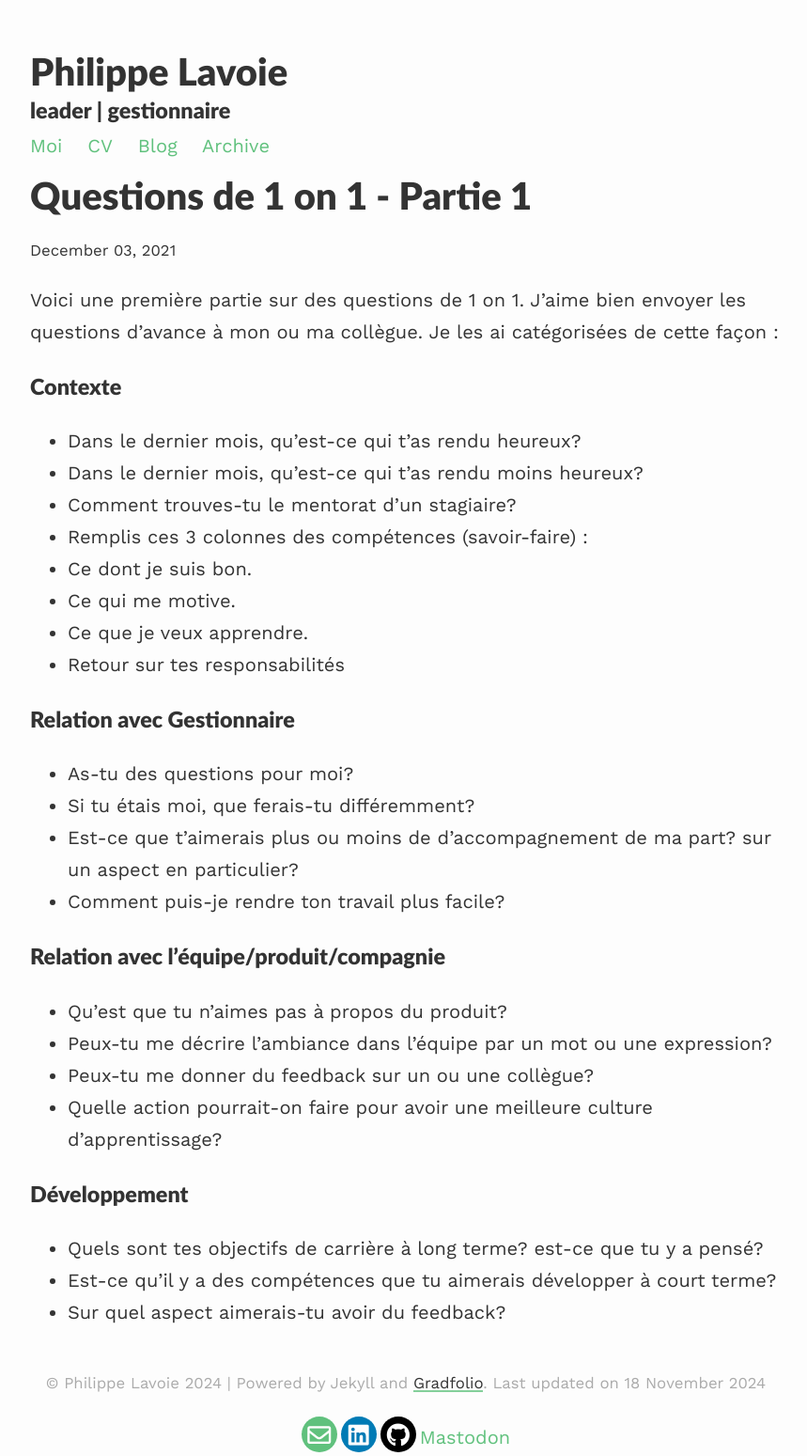
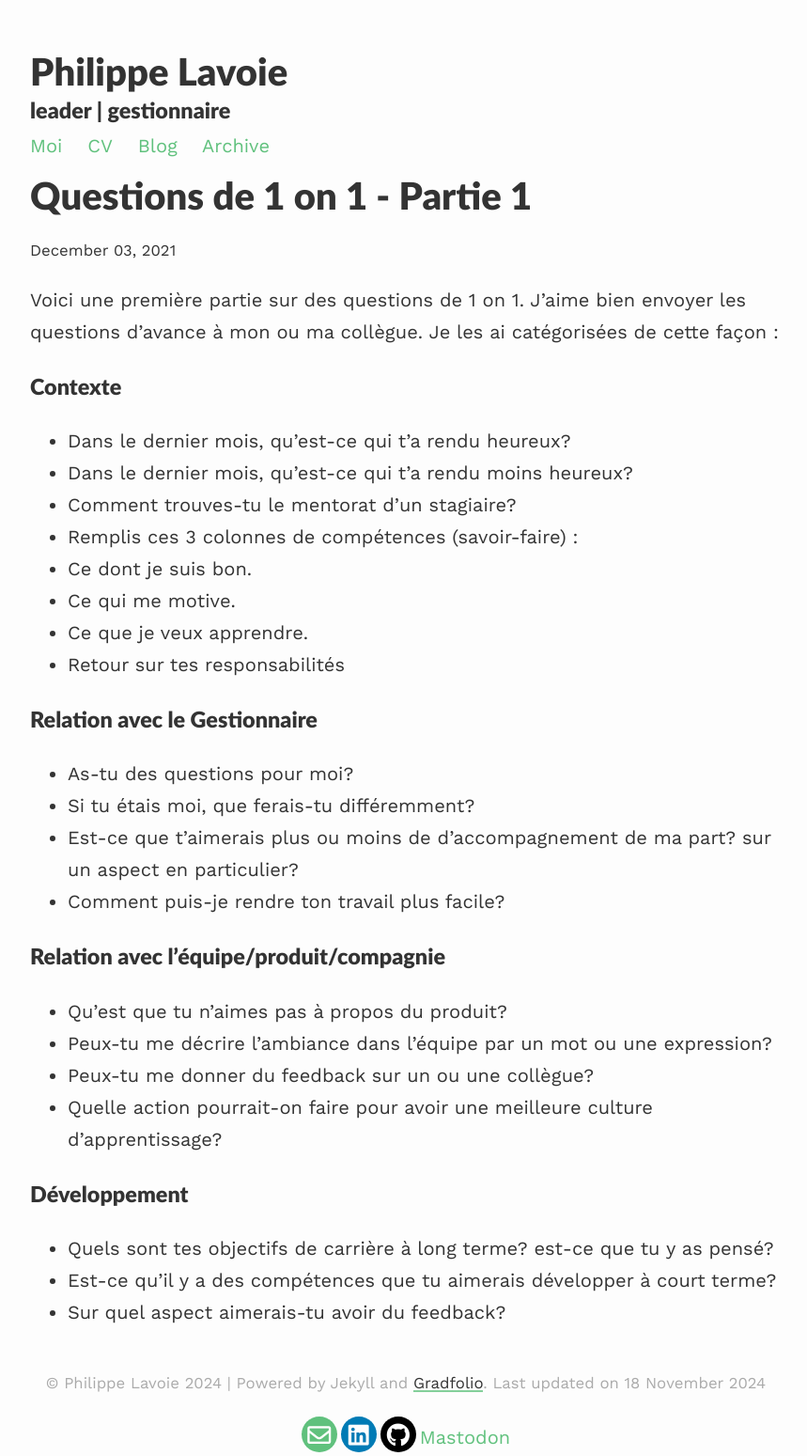
Before and after one commit to drdeteck/Me2, a Jekyll site: the page built from _posts/2021-12-03-1on1-part1.md, in a window 1280 px wide. Shown: the whole page at 94% size, without its empty margins (208-1067 px from the left). Built offline with Jekyll 4.4.1, drawn with Linux system fonts in a browser that asks for light colours; nearby versions of some CDN libraries.

Commit message:
Update 2021-12-03-1on1-part1.md

```diff
--- a/_posts/2021-12-03-1on1-part1.md
+++ b/_posts/2021-12-03-1on1-part1.md
@@ -6,16 +6,16 @@ title:  Questions de 1 on 1 - Partie 1
 Voici une première partie sur des questions de 1 on 1. J'aime bien envoyer les questions d'avance à mon ou ma collègue. Je les ai catégorisées de cette façon :
 
 ### Contexte ###
-- Dans le dernier mois, qu'est-ce qui t'as rendu heureux?
-- Dans le dernier mois, qu'est-ce qui t'as rendu moins heureux?
+- Dans le dernier mois, qu'est-ce qui t'a rendu heureux?
+- Dans le dernier mois, qu'est-ce qui t'a rendu moins heureux?
 - Comment trouves-tu le mentorat d’un stagiaire?
-- Remplis ces 3 colonnes des compétences (savoir-faire) :
+- Remplis ces 3 colonnes de compétences (savoir-faire) :
 - Ce dont je suis bon.
 - Ce qui me motive.
 - Ce que je veux apprendre.
 - Retour sur tes responsabilités
 
-### Relation avec Gestionnaire ###
+### Relation avec le Gestionnaire ###
 - As-tu des questions pour moi?
 - Si tu étais moi, que ferais-tu différemment?
 - Est-ce que t'aimerais plus ou moins de d'accompagnement de ma part? sur un aspect en particulier?
```
Also changed, not shown: other parts of _posts/2021-12-03-1on1-part1.md (+1 -1 lines).
